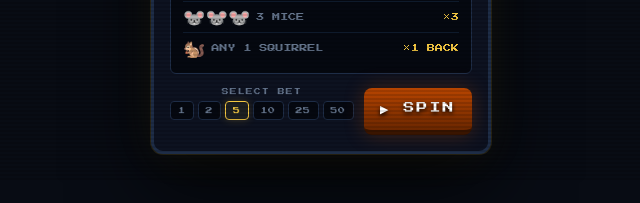
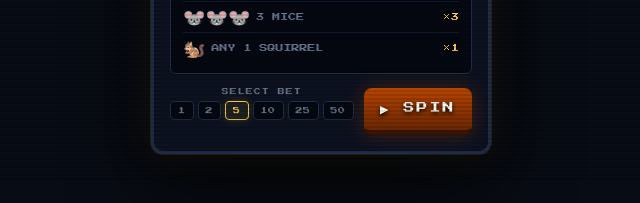
Before and after one commit to Voverijus/squirrel-bet, a plain HTML site: page index.html in a window 1280 px wide. Shown: the part 618-821 px from the top of the page, 319-959 px from the left. Drawn offline with Linux system fonts and the light colour scheme.

Commit message:
index.html

```diff
--- a/index.html
+++ b/index.html
@@ -469,7 +469,7 @@ body::after{
       <div class="pt-row">
         <span class="pt-sym">🐿️</span>
         <span class="pt-label">ANY 1 SQUIRREL</span>
-        <span class="pt-pay">×1 BACK</span>
+        <span class="pt-pay">×1</span>
       </div>
     </div>
 
```
